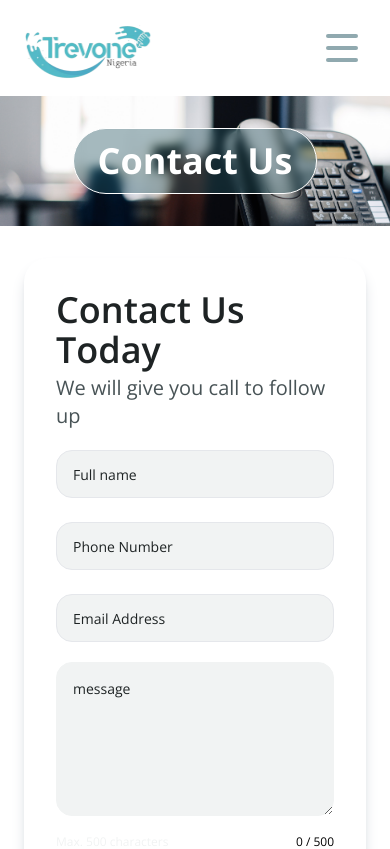
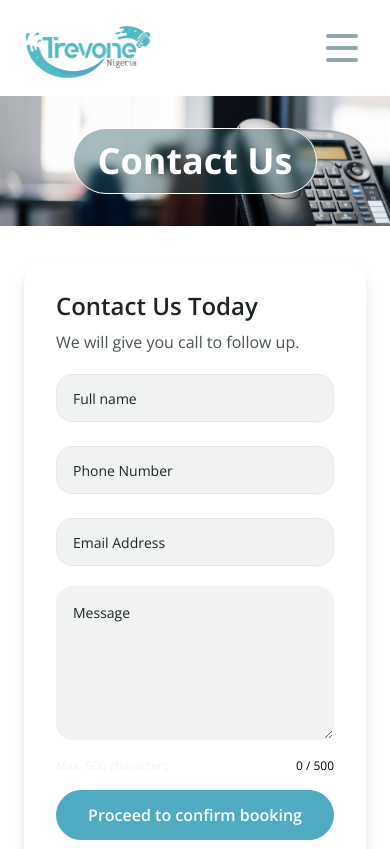
Before and after one commit to Joshuafolorunsho/trevonecleaners, a Next.js app: page /contact in a window 390 px wide. Shown: the top 849 px of the page. Built offline with nearby package versions, Linux system fonts and the light colour scheme.

Commit message:
Typography Update

```diff
--- a/src/pages/book.tsx
+++ b/src/pages/book.tsx
@@ -225,7 +225,7 @@ const Index = () => {
               </div>
               <TextAreaField
                 id="message"
-                placeholder="message"
+                placeholder="Message"
                 registration={{ ...register('message') }}
                 errorMessage={errors.message?.message}
                 hasError={errors.message}
@@ -242,9 +242,9 @@ const Index = () => {
         </section>
       ) : (
         <section className="mx-1 mb-14 mt-12 flex justify-center">
-          <div className="w-full p-5 text-gray-950 shadow-xl sml:max-w-lg">
-            <h2 className="py-3 text-3xl font-semibold">Booking Details</h2>
-            <div className="border-y-2 border-gray-850">
+          <div className="w-full rounded-xl p-5 text-gray-950 shadow-xl shadow-slate-300 sml:max-w-lg">
+            <h2 className="py-3 text-2xl font-semibold sm:text-3xl">Booking Details</h2>
+            <div className="border-y border-gray-850">
               <p className="pt-5 text-gray-750">Name</p>
               <div className="flex flex-wrap justify-between pb-6">
                 <p className="flex-1 font-bold ">{formData?.fullName}</p>
@@ -253,18 +253,14 @@ const Index = () => {
                 </Link>
               </div>
               <p className="text-gray-750">Email Address</p>
-              <p className="flex-1 break-words pb-6 font-bold">
-                {formData?.email || 'emaxj962@gmail.com'}
-              </p>
+              <p className="flex-1 break-words pb-6 font-bold">{formData?.email}</p>
               <p className="text-gray-750">Phone Number</p>
               <p className="flex-1 pb-4 font-bold">{formData?.phoneNum}</p>
             </div>
-            <div className="border-b-2 border-gray-850 pt-2">
+            <div className="border-b border-gray-850 pt-2">
               <p className="pt-5 text-gray-750">Service Type</p>
               <div className="flex flex-wrap justify-between pb-6">
-                <p className="flex-1 font-bold ">
-                  {formData?.serviceType.id || 'General Cleaning'}
-                </p>
+                <p className="flex-1 font-bold ">{formData?.serviceType.id}</p>
                 <Link href="" className="text-blue-750 hover:text-blue-900">
                   Change
                 </Link>
--- a/src/pages/contact.tsx
+++ b/src/pages/contact.tsx
@@ -60,9 +60,11 @@ const Index = () => {
       <section className="container mx-auto my-8">
         <div className="rounded-3xl bg-white p-8 shadow-lg shadow-gray-300 sm:rounded-[40px] md:flex md:space-x-14 lg:items-center">
           <div className="flex-1">
-            <h2 className="text-4xl font-semibold text-gray-950">Contact Us Today</h2>
-            <p className="mt-1 text-xl text-gray-850 sm:text-2xl">
-              We will give you call to follow up
+            <h2 className="pb-1 text-2xl font-semibold text-gray-950 sml:text-4xl">
+              Contact Us Today
+            </h2>
+            <p className="mt-1 text-base text-gray-850 sml:text-2xl">
+              We will give you call to follow up.
             </p>
             <form onSubmit={handleSubmit(onSubmit)} className="mt-2 w-full">
               <div className="flex-1">
@@ -96,7 +98,7 @@ const Index = () => {
               </div>
               <TextAreaField
                 id="message"
-                placeholder="message"
+                placeholder="Message"
                 registration={{ ...register('message') }}
                 errorMessage={errors.message?.message}
                 hasError={errors.message}
@@ -159,7 +161,7 @@ const Index = () => {
                   />
                 </svg>
               </span>
-              <p className="overflow break-words font-bold text-gray-950">Consult@trevoneCS.com</p>
+              <p className="break-words font-bold text-gray-950">Consult@trevoneCS.com</p>
             </div>
 
             <p className="pl-14 text-gray-850">Drop us a message</p>
```
